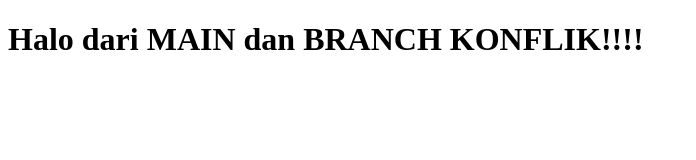
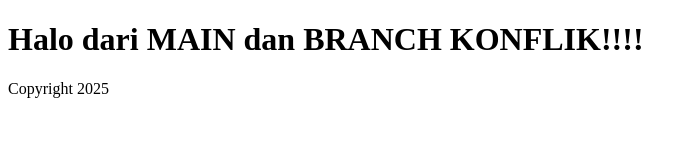
Before and after one commit to hilminur191/belajar-git, a plain HTML site: page index.html in a window 1280 px wide. Shown: the whole page, without its empty margins (0-696 px from the left). Drawn offline with Linux system fonts and the light colour scheme.

Commit message:
Tambah footer

```diff
--- a/index.html
+++ b/index.html
@@ -7,5 +7,8 @@
   </head>
   <body>
     <h1>Halo dari MAIN dan BRANCH KONFLIK!!!!</h1>
+    <footer>
+      <p>Copyright 2025</p>
+    </footer>
   </body>
 </html>
```
